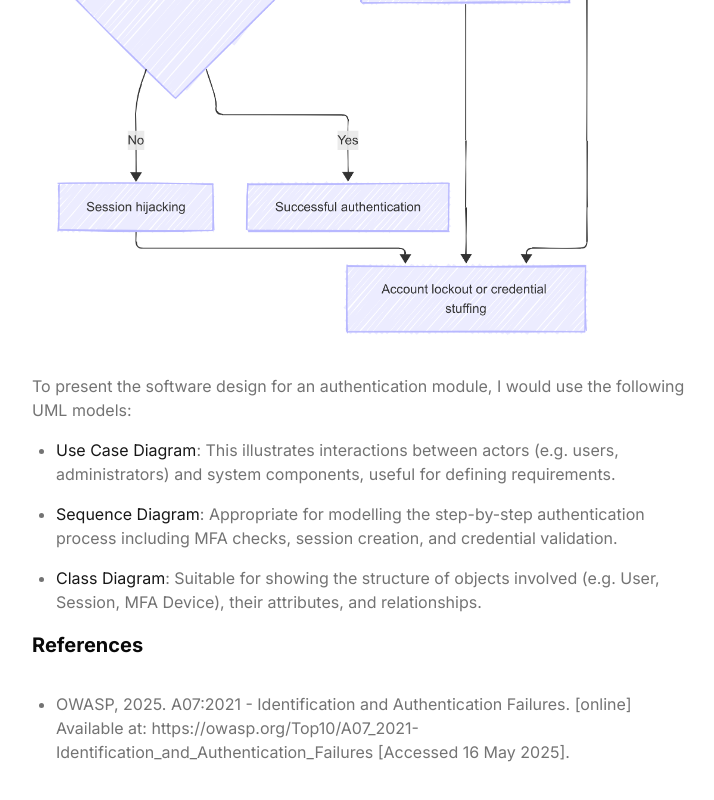
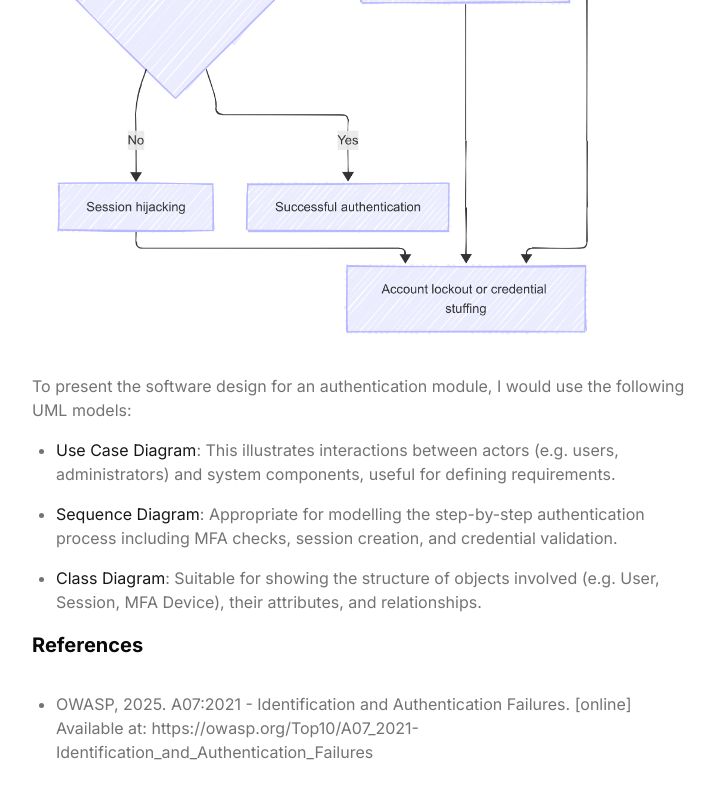
Before and after one commit to ImraanMeyer/e-portfolio, a Next.js app: page /secure-software-development/unit-1 in a window 1280 px wide. Shown: the part 1657-2457 px from the top of the page, without its empty margins (272-986 px from the left). Built offline with nearby package versions, Linux system fonts and the light colour scheme.

Commit message:
remove `[Accessed`

```diff
--- a/app/secure-software-development/unit-1/page.tsx
+++ b/app/secure-software-development/unit-1/page.tsx
@@ -76,7 +76,7 @@ export default function UnitPage() {
                     <div className="flex flex-col gap-4 mt-4" id="references">
                         <h4 className="text-lg font-bold w-5/6 mb-4">References</h4>
                         <ul className="list-disc pl-6">
-                            <li className="text-md text-muted-foreground mb-4">OWASP, 2025. A07:2021 - Identification and Authentication Failures. [online] Available at: <a href="https://owasp.org/Top10/A07_2021-Identification_and_Authentication_Failures" target="_blank">https://owasp.org/Top10/A07_2021-Identification_and_Authentication_Failures</a> [Accessed 16 May 2025].</li>
+                            <li className="text-md text-muted-foreground mb-4">OWASP, 2025. A07:2021 - Identification and Authentication Failures. [online] Available at: <a href="https://owasp.org/Top10/A07_2021-Identification_and_Authentication_Failures" target="_blank">https://owasp.org/Top10/A07_2021-Identification_and_Authentication_Failures</a></li>
                         </ul>
                     </div>
                 </div>
```
